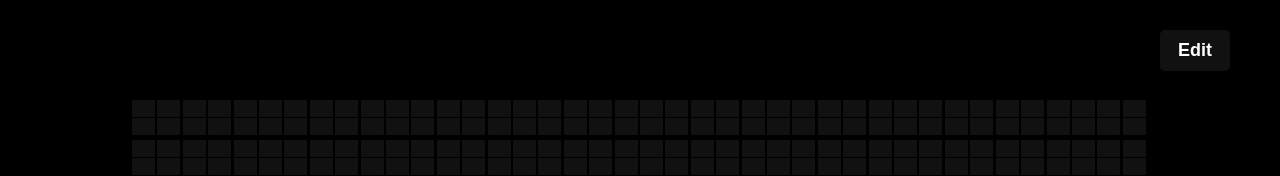
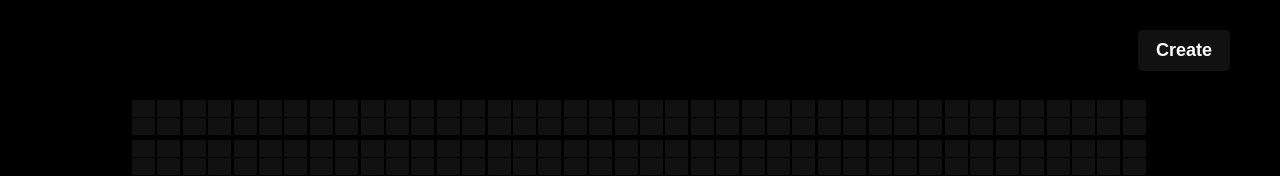
Before and after one commit to luketmillar/luketmillar.com, a React (Create React App) app: page /project/split-flap in a window 1280 px wide. Shown: the top 176 px of the page. Built offline with nearby package versions, Linux system fonts and the light colour scheme.

Commit message:
Create or edit

```diff
--- a/src/projects/marquee/index.tsx
+++ b/src/projects/marquee/index.tsx
@@ -40,13 +40,14 @@ const Marquee = () => {
     }
     const windowSize = useWindowSize()
     const boardSize = React.useMemo(() => ({ width: windowSize.width - 20, height: windowSize.height - 200 }), [windowSize])
+    const isDemoData = startData === layouts
     return <Switch>
         <Route path="/project/split-flap/create">
-            <Creator onCreate={onCreate} initialLayouts={layouts === startData ? undefined : layouts} />
+            <Creator onCreate={onCreate} initialLayouts={isDemoData ? undefined : layouts} />
         </Route>
         <Route>
             <div style={{ display: 'flex', alignItems: 'center', justifyContent: 'center', height: '100vh' }}>
-                <div style={{ position: 'absolute', top: 30, right: 50 }}><Button onClick={() => history.push('/project/split-flap/create')}>Edit</Button></div>
+                <div style={{ position: 'absolute', top: 30, right: 50 }}><Button onClick={() => history.push('/project/split-flap/create')}>{isDemoData ? 'Create' : 'Edit'}</Button></div>
                 <Board messageLayout={layout} onComplete={nextMessage} screenSize={boardSize} />
                 {/* <CreateButton to="/project/split-flap/create">Create</CreateButton> */}
             </div>
```
